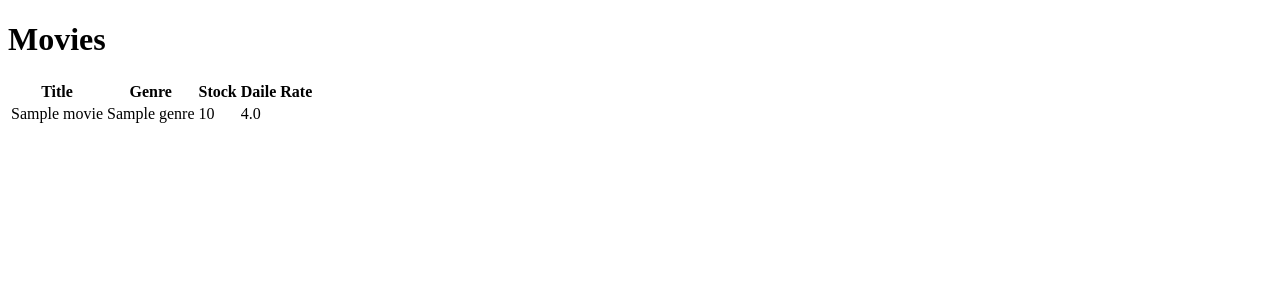
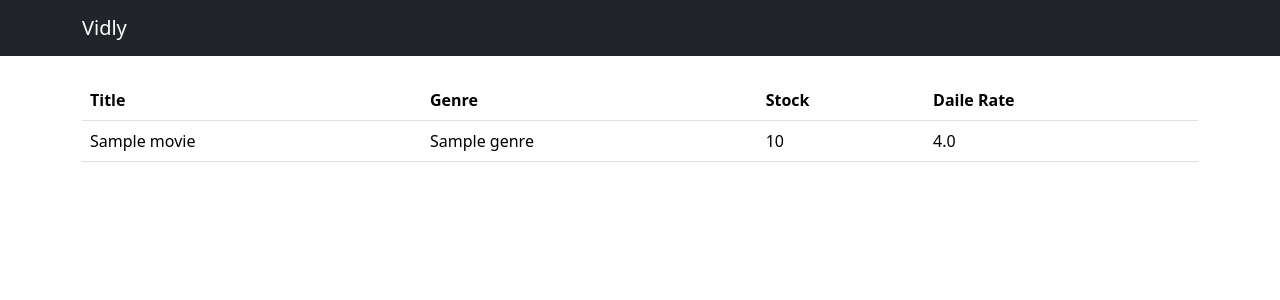
Before and after one commit to th3mon/django-app, a Django app: page /movies/ in a window 1280 px wide. Shown: the top 300 px of the page. Run offline with Django 5.2, Linux system fonts and the light colour scheme; tables that the repository leaves empty hold one stand-in row (values such as "Sample post").

Commit message:
Use Bootstrap and create movies/base template

```diff
--- /dev/null
+++ b/movies/templates/movies/base.html
@@ -0,0 +1,34 @@
+<!doctype html>
+<html lang="pl">
+  <head>
+    <meta charset="UTF-8" />
+    <title>{% block title %}Vidly{% endblock %}</title>
+
+    <link
+      href="https://cdn.jsdelivr.net/npm/bootstrap@5.3.8/dist/css/bootstrap.min.css"
+      rel="stylesheet"
+    />
+
+    {% block extra_head %}{% endblock %}
+  </head>
+  <body>
+    <nav class="navbar navbar-dark bg-dark mb-4">
+      <div class="container">
+        <a class="navbar-brand" href="/">Vidly</a>
+      </div>
+    </nav>
+
+    <main class="container">{% block content %}{% endblock %}</main>
+
+    <script
+      src="https://cdn.jsdelivr.net/npm/@popperjs/core@2.11.8/dist/umd/popper.min.js"
+      integrity="sha384-I7E8VVD/ismYTF4hNIPjVp/Zjvgyol6VFvRkX/vR+Vc4jQkC+hVqc2pM8ODewa9r"
+      crossorigin="anonymous"
+    ></script>
+    <script
+      src="https://cdn.jsdelivr.net/npm/bootstrap@5.3.8/dist/js/bootstrap.min.js"
+      integrity="sha384-G/EV+4j2dNv+tEPo3++6LCgdCROaejBqfUeNjuKAiuXbjrxilcCdDz6ZAVfHWe1Y"
+      crossorigin="anonymous"
+    ></script>
+  </body>
+</html>
--- a/movies/templates/movies/index.html
+++ b/movies/templates/movies/index.html
@@ -1,13 +1,7 @@
-<!doctype html>
-<html lang="en">
-  <head>
-    <meta charset="UTF-8" />
-    <meta name="viewport" content="width=device-width, initial-scale=1.0" />
-    <title>Movies</title>
-  </head>
-  <body>
-    <h1>Movies</h1>
-    <table class="table">
+{% extends "movies/base.html" %}
+
+{% block content %}
+  <table class="table table-hover">
     <thead>
       <tr>
         <th>Title</th>
@@ -27,5 +21,4 @@
       {% endfor %}
     </tbody>
   </table>
-  </body>
-</html>
+{% endblock %}
```
Lines whose indentation alone changed are shown as unchanged.
